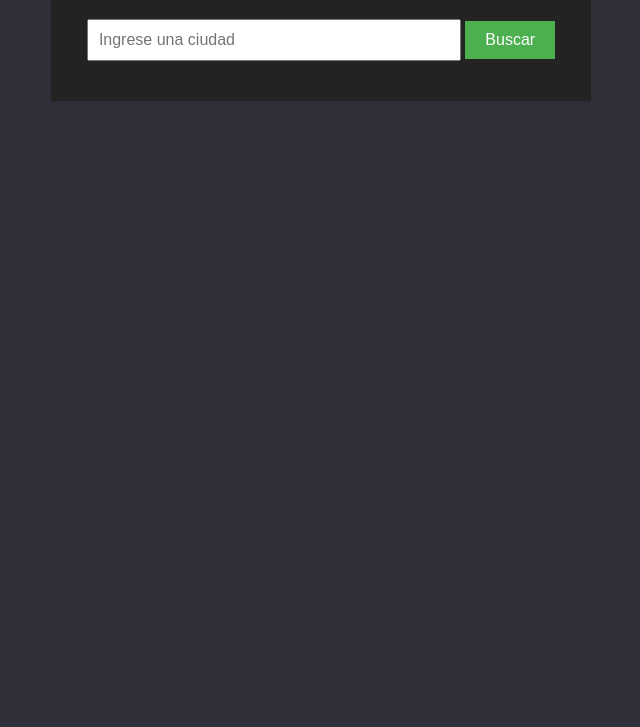
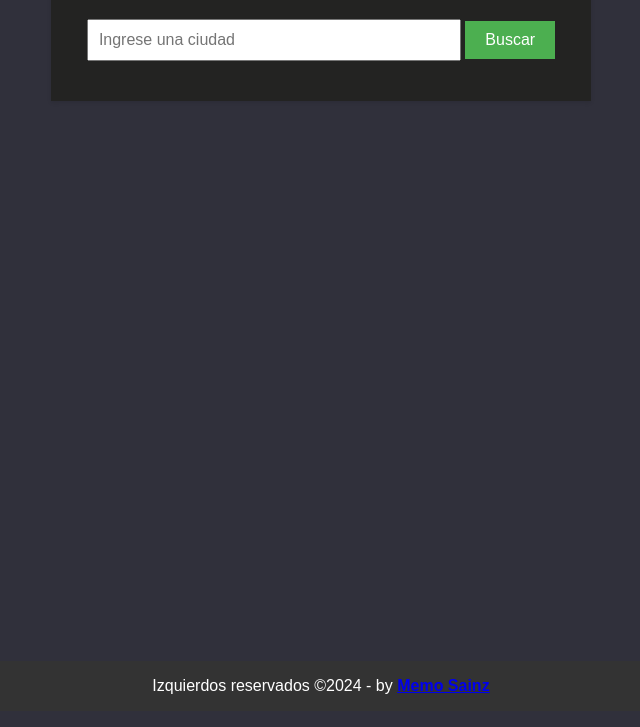
Before and after one commit to MemoSainz/Weather-App-Clima-JS, a website: page spanish files/index.html in a window 1280 px wide. Shown: the part 89-816 px from the top of the page, without its empty margins (319-959 px from the left). Drawn offline with Linux system fonts and the light colour scheme.

Commit message:
Add files via upload

```diff
--- a/spanish files/index.html
+++ b/spanish files/index.html
@@ -16,4 +16,14 @@
   </div>
   <script src="script.js"></script>
 </body>
+<footer class="footer">
+  <p>
+    Izquierdos reservados &copy;2024 - by
+    <a
+      href="https://github.com/MemoSainz"
+      target="_blank"
+      rel="noopener noreferrer"
+      ><b>Memo Sainz</b></a
+    >
+  </p>
 </html>
--- a/spanish files/style.css
+++ b/spanish files/style.css
@@ -1,6 +1,7 @@
 body {
   font-family: Arial, sans-serif;
   background-color: #30303b;
+  min-height: 100vh;
 }
 
 .contenedor {
@@ -8,7 +9,7 @@ body {
   margin: 0 auto;
   padding: 20px;
   text-align: center;
-    background-color: #232322 ;
+  background-color: #232322;
   box-shadow: 0 2px 4px rgba(0, 0, 0, 0.1);
 }
 
@@ -25,7 +26,7 @@ body {
 button {
   padding: 10px 20px;
   font-size: 16px;
-    background-color: #4CAF50;
+  background-color: #4caf50;
   color: #ffffff;
   border: none;
   cursor: pointer;
@@ -35,3 +36,19 @@ body {
   margin-top: 20px;
   font-size: 18px;
 }
+
+.footer {
+  background-color: #333;
+  color: #fff;
+  clear: both;
+
+  text-align: center;
+  position: absolute;
+  right: 0;
+  left: 0;
+  bottom: 0;
+  border-width: 30%;
+}
+a:visited {
+  color: rgb(56, 94, 209);
+}
```
Also changed, not shown: spanish files/script.js (line endings or trailing spaces). Lines whose indentation alone changed are shown as unchanged.
